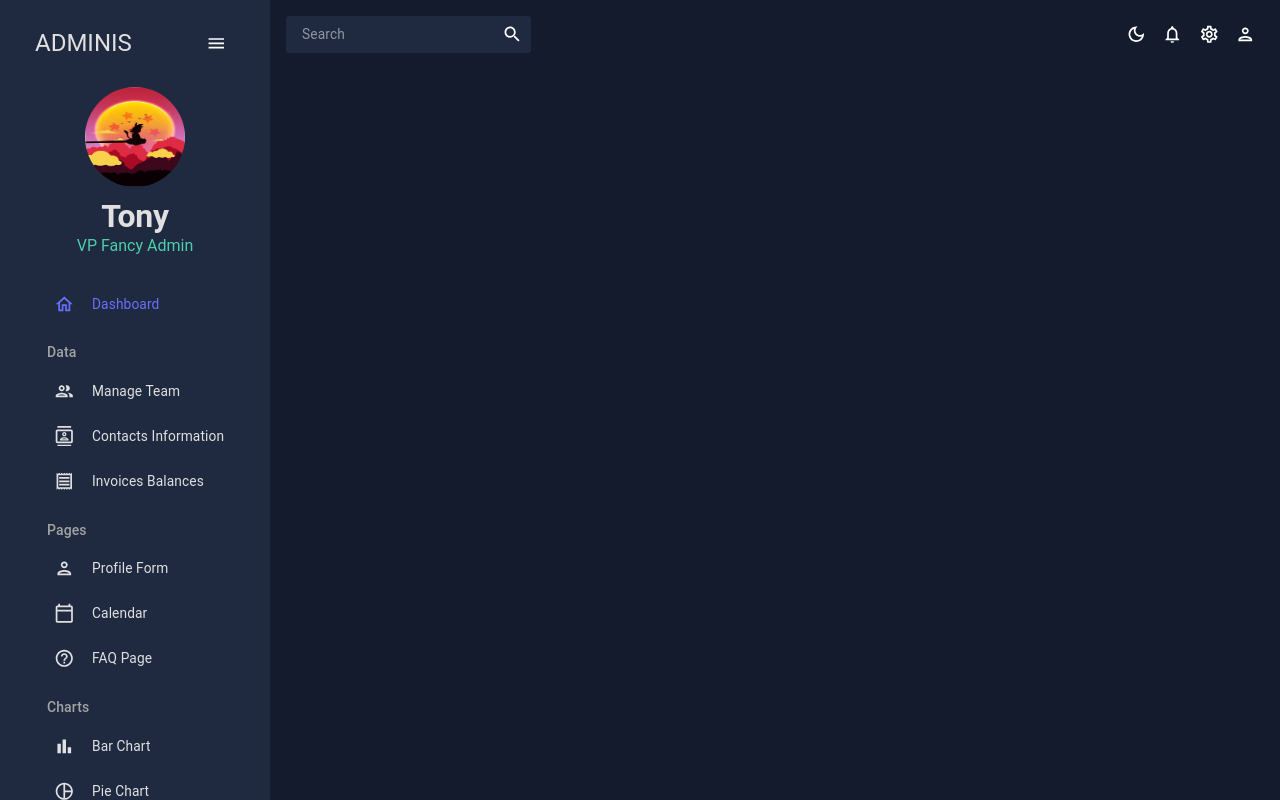
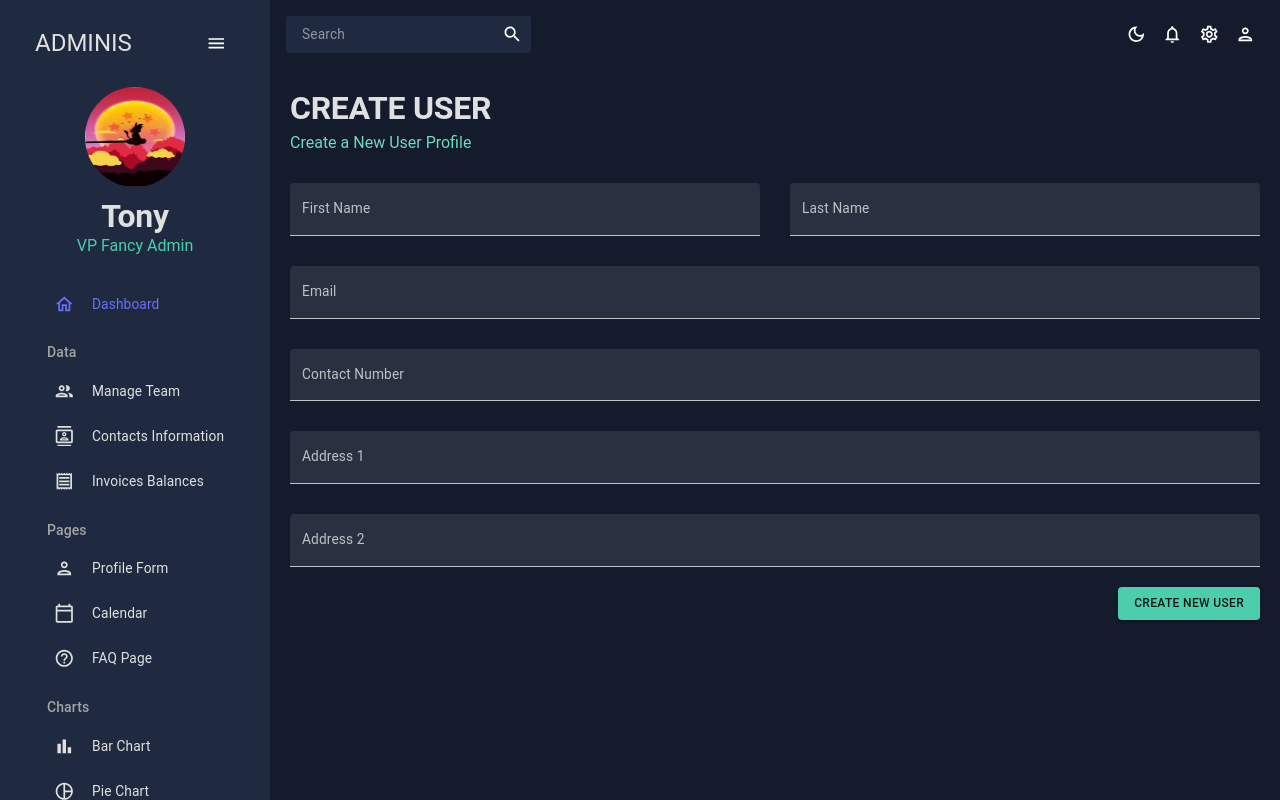
Before and after one commit to SupernalDeity/controller-dashboard, a React (Create React App) app: page /form in a window 1280 px wide. Built offline with nearby package versions, Linux system fonts and the light colour scheme.

Commit message:
contact form setup

```diff
--- a/src/App.js
+++ b/src/App.js
@@ -8,9 +8,9 @@
 import Team from "./scenes/team";
 import Contacts from "./scenes/contacts";
 import Invoices from "./scenes/invoices";
+import Form from "./scenes/form";
 // import Calender from "./scenes/calender";
 // import Bar from "./scenes/bar";
-// import Form from "./scenes/form";
 // import Line from "./scenes/line";
 // import Pie from "./scenes/pie";
 // import FAQ from "./scenes/faq";
@@ -33,13 +33,13 @@
               <Route path='/team' element={<Team />} />
               <Route path='/contacts' element={<Contacts />} />
               <Route path='/invoices' element={<Invoices />} />
-              {/* <Route path='/form' element={<Form />} /> */}
+              <Route path='/form' element={<Form />} />
+              {/* <Route path='/calender' element={<Calender />} /> */}
               {/* <Route path='/bar' element={<Bar />} /> */}
               {/* <Route path='/pie' element={<Pie />} /> */}
               {/* <Route path='/line' element={<Line />} /> */}
               {/* <Route path='/faq' element={<FAQ />} /> */}
               {/* <Route path='/geography' element={<Geography />} /> */}
-              {/* <Route path='/calender' element={<Calender />} /> */}
             </Routes>
           </main>
         </div>
--- /dev/null
+++ b/src/scenes/form/index.jsx
@@ -0,0 +1,139 @@
+import { Box, Button, TextField } from '@mui/material';
+import { Formik } from 'formik';
+import * as yup from 'yup';
+import useMediaQuery from '@mui/material/useMediaQuery';
+import Header from '../../components/Header';
+
+const Form = () => {
+  const isNonMobile = useMediaQuery('(min-width:600px)');
+
+  const handleFormSubmit = (values) => {
+    console.log(values);
+  };
+
+  return (
+    <Box m='20px'>
+      <Header title='CREATE USER' subtitle='Create a New User Profile' />
+
+      <Formik onSubmit={handleFormSubmit} initialValues={initialValues} validationSchema={checkoutSchema}>
+        {({
+          values, errors, touched, handleBlur, handleChange, handleSubmit,
+        }) => (
+          <form onSubmit={handleSubmit}>
+            <Box
+              display='grid'
+              gap='30px'
+              gridTemplateColumns='repeat(4, minmax(0, 1fr))'
+              sx={{ '& > div': { gridColumn: isNonMobile ? undefined : 'span 4' }}} >
+              <TextField
+                fullWidth
+                variant='filled'
+                type='text'
+                label='First Name'
+                onBlur={handleBlur}
+                onChange={handleChange}
+                value={values.firstName}
+                name='firstName'
+                error={!!touched.firstName && !!errors.firstName}
+                helperText={touched.firstName && errors.firstName}
+                sx={{ gridColumn: 'span 2' }}
+              />
+              <TextField
+                fullWidth
+                variant='filled'
+                type='text'
+                label='Last Name'
+                onBlur={handleBlur}
+                onChange={handleChange}
+                value={values.lastName}
+                name='lastName'
+                error={!!touched.lastName && !!errors.lastName}
+                helperText={touched.lastName && errors.lastName}
+                sx={{ gridColumn: 'span 2' }}
+              />
+              <TextField
+                fullWidth
+                variant='filled'
+                type='text'
+                label='Email'
+                onBlur={handleBlur}
+                onChange={handleChange}
+                value={values.email}
+                name='email'
+                error={!!touched.email && !!errors.email}
+                helperText={touched.email && errors.email}
+                sx={{ gridColumn: 'span 4' }}
+              />
+              <TextField
+                fullWidth
+                variant='filled'
+                type='text'
+                label='Contact Number'
+                onBlur={handleBlur}
+                onChange={handleChange}
+                value={values.contact}
+                name='contact'
+                error={!!touched.contact && !!errors.contact}
+                helperText={touched.contact && errors.contact}
+                sx={{ gridColumn: 'span 4' }}
+              />
+              <TextField
+                fullWidth
+                variant='filled'
+                type='text'
+                label='Address 1'
+                onBlur={handleBlur}
+                onChange={handleChange}
+                value={values.address1}
+                name='address1'
+                error={!!touched.address1 && !!errors.address1}
+                helperText={touched.address1 && errors.address1}
+                sx={{ gridColumn: 'span 4' }}
+              />
+              <TextField
+                fullWidth
+                variant='filled'
+                type='text'
+                label='Address 2'
+                onBlur={handleBlur}
+                onChange={handleChange}
+                value={values.address2}
+                name='address2'
+                error={!!touched.address2 && !!errors.address2}
+                helperText={touched.address2 && errors.address2}
+                sx={{ gridColumn: 'span 4' }}
+              />
+            </Box>
+            <Box display='flex' justifyContent='end' mt='20px'>
+              <Button type='submit' color='secondary' variant='contained'>
+                Create New User
+              </Button>
+            </Box>
+          </form>
+        )}
+      </Formik>
+    </Box>
+  );
+};
+
+const phoneRegExp =
+  /^((\+[1-9]{1,4}[ -]?)|(\([0-9]{2,3}\)[ -]?)|([0-9]{2,4})[ -]?)*?[0-9]{3,4}[ -]?[0-9]{3,4}$/;
+
+const checkoutSchema = yup.object().shape({
+  firstName: yup.string().required('required'),
+  lastName: yup.string().required('required'),
+  email: yup.string().email('invalid email').required('required'),
+  contact: yup.string().matches(phoneRegExp, 'Phone number is not valid').required('required'),
+  address1: yup.string().required('required'),
+  address2: yup.string().required('required'),
+});
+const initialValues = {
+  firstName: '',
+  lastName: '',
+  email: '',
+  contact: '',
+  address1: '',
+  address2: '',
+};
+
+export default Form;
```
